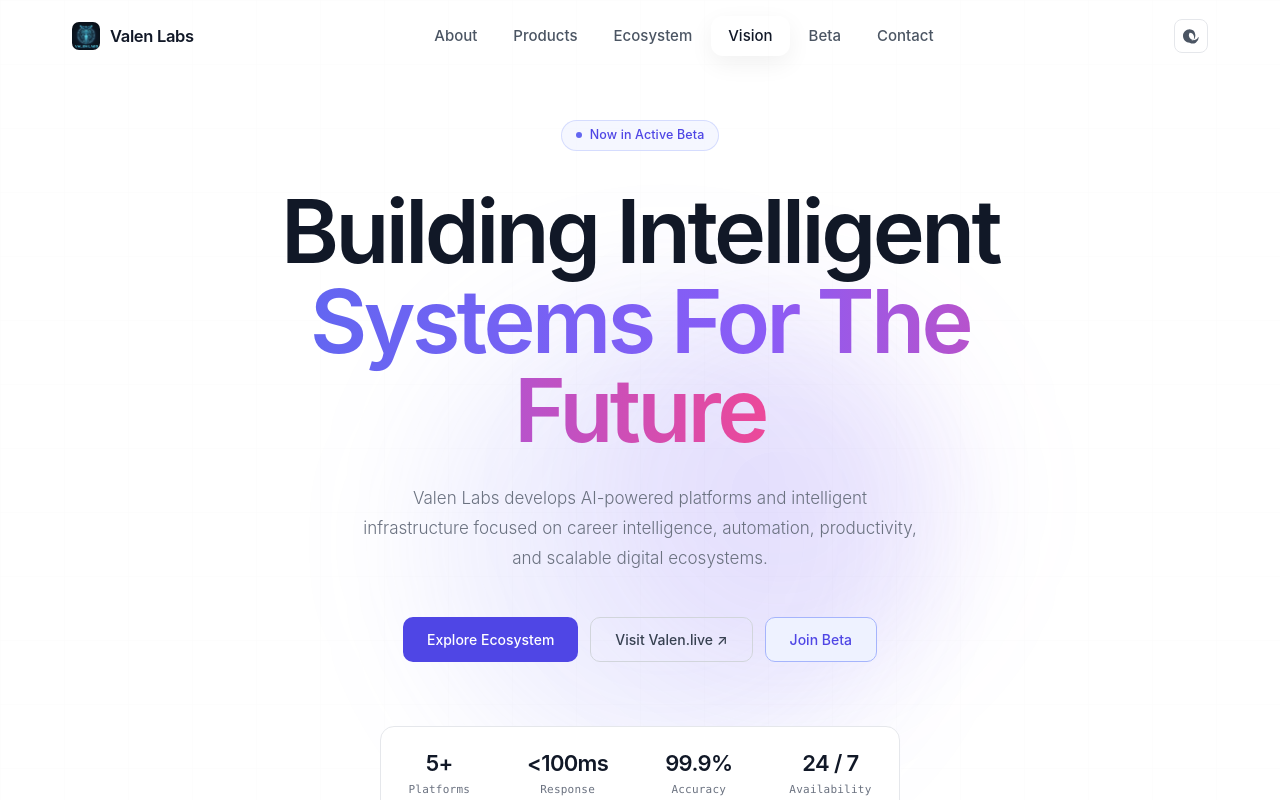
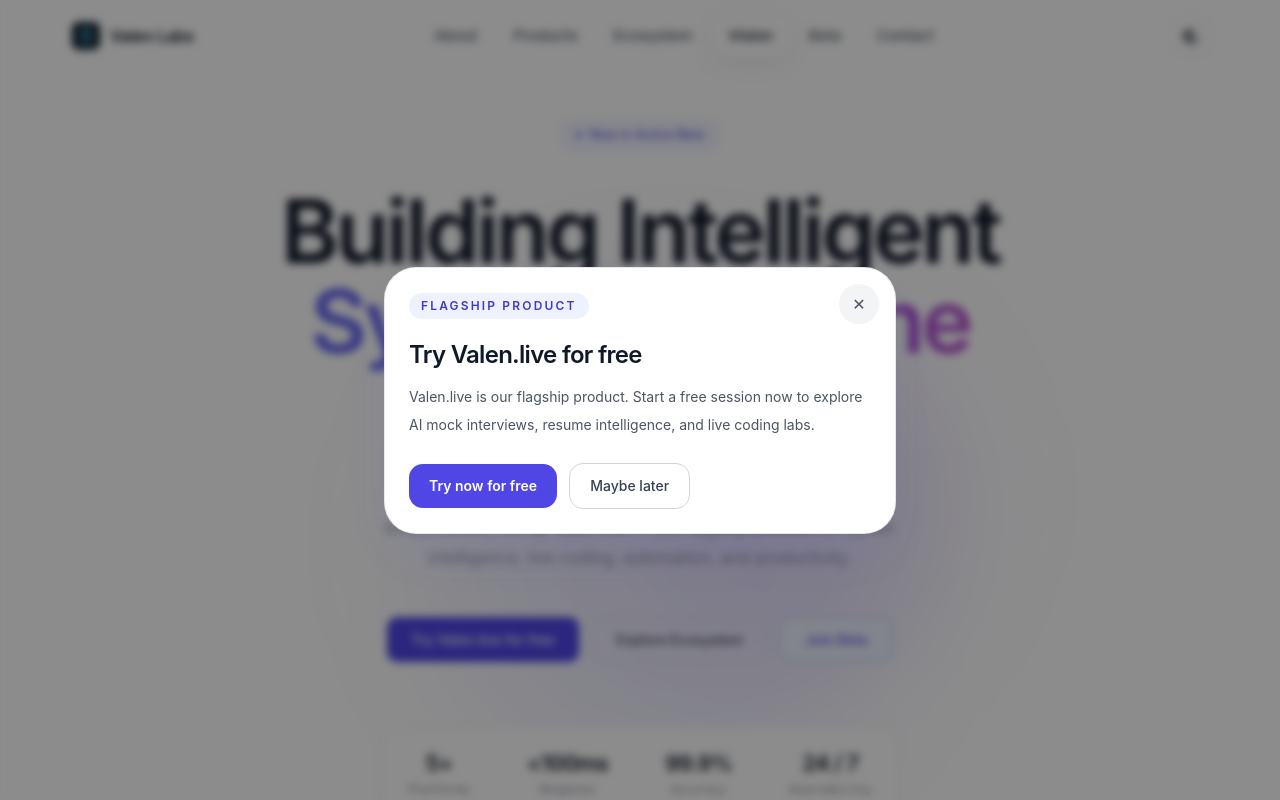
Before and after one commit to shreyas250825/Valen-Ecosystem, a React (Vite) app in the folder valenui/: page / in a window 1280 px wide. Shown: the top 800 px of the page. Built offline with nearby package versions, Linux system fonts and the light colour scheme.

Commit message:
Updating the landing page to highlight Valen.live and show a once-per-session welcome popup with a clear close symbol.

```diff
--- a/valenui/src/App.tsx
+++ b/valenui/src/App.tsx
@@ -1,3 +1,4 @@
+import { useEffect, useState } from 'react';
 import { Routes, Route } from 'react-router-dom';
 
 import { Navbar } from './components/ui/Navbar';
@@ -32,11 +33,68 @@
 
 /* ─── Landing page ───────────────────────────────────────────────────────── */
 function LandingPage() {
+  const [showValenPopup, setShowValenPopup] = useState(false);
+
+  useEffect(() => {
+    const shown = sessionStorage.getItem('valen-live-cta-shown');
+    if (!shown) {
+      setShowValenPopup(true);
+    }
+  }, []);
+
+  const closePopup = () => {
+    sessionStorage.setItem('valen-live-cta-shown', '1');
+    setShowValenPopup(false);
+  };
+
+  const openValenLive = () => {
+    window.open('https://valen.live', '_blank');
+    closePopup();
+  };
+
   return (
     <div className="relative min-h-screen bg-white dark:bg-[#0a0a09] text-gray-900 dark:text-gray-100">
       <GridBg />
 
       <Navbar />
+
+      {showValenPopup && (
+        <div className="fixed inset-0 z-50 flex items-center justify-center p-4 sm:p-6">
+          <div className="absolute inset-0 bg-black/45 backdrop-blur-sm" onClick={closePopup} />
+          <div className="relative w-full max-w-lg rounded-[32px] border border-gray-200/90 bg-white p-6 shadow-2xl shadow-indigo-500/10 dark:border-white/10 dark:bg-[#0b0b09]">
+            <button
+              onClick={closePopup}
+              className="absolute right-4 top-4 inline-flex h-10 w-10 items-center justify-center rounded-full bg-gray-100 text-gray-600 transition hover:bg-gray-200 dark:bg-white/[0.05] dark:text-gray-300 dark:hover:bg-white/[0.1]"
+              aria-label="Close popup"
+            >
+              ✕
+            </button>
+            <span className="inline-flex items-center gap-2 rounded-full bg-indigo-50 px-3 py-1 text-[12px] font-semibold uppercase tracking-[0.18em] text-indigo-700 dark:bg-indigo-500/10 dark:text-indigo-300">
+              Flagship Product
+            </span>
+            <h2 className="mt-5 text-2xl font-semibold tracking-[-0.03em] text-gray-900 dark:text-gray-50">
+              Try Valen.live for free
+            </h2>
+            <p className="mt-3 text-sm leading-7 text-gray-600 dark:text-gray-300">
+              Valen.live is our flagship product. Start a free session now to explore AI mock interviews, resume intelligence, and live coding labs.
+            </p>
+            <div className="mt-6 flex flex-col gap-3 sm:flex-row sm:items-center">
+              <button
+                onClick={openValenLive}
+                className="inline-flex items-center justify-center rounded-[14px] bg-indigo-600 px-5 py-3 text-sm font-semibold text-white transition hover:bg-indigo-500"
+              >
+                Try now for free
+              </button>
+              <button
+                onClick={closePopup}
+                className="inline-flex items-center justify-center rounded-[14px] border border-gray-300 bg-white px-5 py-3 text-sm font-medium text-gray-700 transition hover:bg-gray-100 dark:border-white/10 dark:bg-[#111] dark:text-gray-200 dark:hover:bg-white/[0.04]"
+              >
+                Maybe later
+              </button>
+            </div>
+          </div>
+        </div>
+      )}
 
       {/* 1 — Hero */}
       <HeroSection />
--- a/valenui/src/components/sections/HeroSection.tsx
+++ b/valenui/src/components/sections/HeroSection.tsx
@@ -42,30 +42,31 @@
 
         {/* Sub */}
         <p className="text-[17px] font-light text-gray-500 dark:text-gray-400 max-w-[560px] mx-auto leading-[1.75] mb-11">
-          Valen Labs develops AI-powered platforms and intelligent infrastructure
-          focused on career intelligence, automation, productivity, and scalable
-          digital ecosystems.
+          Valen Labs develops AI-powered platforms and intelligent infrastructure,
+          led by Valen.live — our flagship product for career intelligence, live
+          coding, automation, and productivity.
         </p>
 
         {/* Buttons */}
         <div className="flex flex-wrap gap-3 justify-center mb-16">
-          <button
-            onClick={() => scrollTo('#products')}
+          <a
+            href="https://valen.live"
+            target="_blank"
+            rel="noopener noreferrer"
             className="
               px-6 py-[11px] rounded-[10px]
               bg-indigo-600 dark:bg-indigo-500
               text-white
               text-[14px] font-medium
               hover:opacity-80 hover:-translate-y-[1px]
-              transition-all duration-150 cursor-pointer border-none
+              transition-all duration-150
+              inline-flex items-center justify-center
             "
           >
-            Explore Ecosystem
-          </button>
-          <a
-            href="https://valen.live"
-            target="_blank"
-            rel="noopener noreferrer"
+            Try Valen.live for free
+          </a>
+          <button
+            onClick={() => scrollTo('#products')}
             className="
               px-6 py-[11px] rounded-[10px]
               border border-gray-300 dark:border-white/[0.12]
@@ -76,8 +77,8 @@
               transition-all duration-150
             "
           >
-            Visit Valen.live ↗
-          </a>
+            Explore Ecosystem
+          </button>
           <button
             onClick={() => scrollTo('#beta')}
             className="
--- a/valenui/src/components/sections/ProductSection.tsx
+++ b/valenui/src/components/sections/ProductSection.tsx
@@ -148,6 +148,7 @@
         hover:border-gray-300 dark:hover:border-white/[0.14]
         hover:-translate-y-0.5 hover:shadow-xl hover:shadow-indigo-500/[0.04]
         transition-all duration-300 cursor-default
+        ${product.id === 'valen-live' ? 'ring-1 ring-indigo-300/40 dark:ring-indigo-500/20 shadow-[0_30px_80px_rgba(99,102,241,0.14)]' : ''}
         ${product.wide ? 'md:col-span-2 max-w-xl mx-auto w-full' : ''}
       `}
       style={{
```
